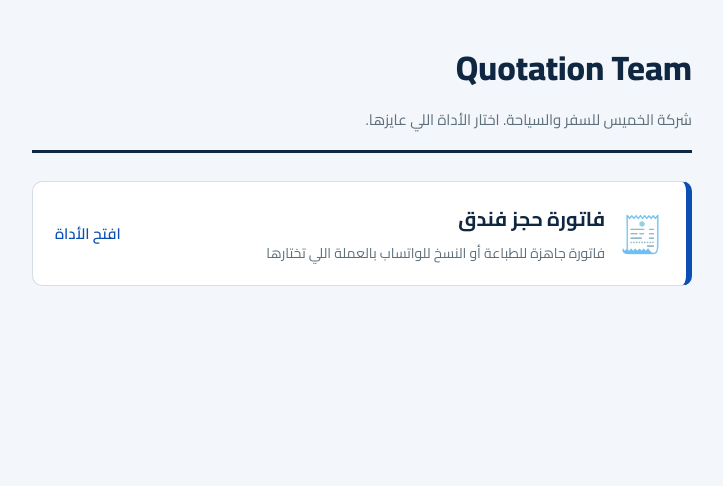
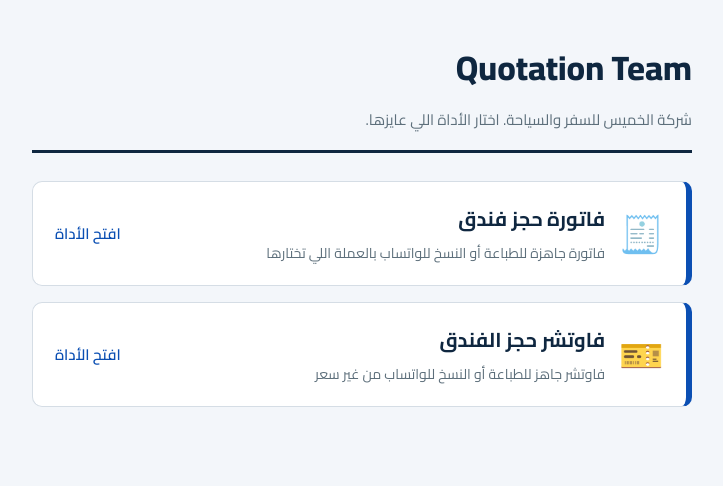
Before and after one commit to fadyna3em/Voucher-invoice, a plain HTML site: page index.html in a window 1280 px wide. Shown: the whole page, without its empty margins (278-1001 px from the left). Drawn offline with Linux system fonts and the light colour scheme.

Commit message:
Add files via upload

```diff
--- a/index.html
+++ b/index.html
@@ -36,6 +36,12 @@
     <div class="go">افتح الأداة</div>
   </a>
 
+  <a class="card" href="hotel-voucher.html">
+    <div class="ico">🎫</div>
+    <div class="info"><b>فاوتشر حجز الفندق</b><span>فاوتشر جاهز للطباعة أو النسخ للواتساب من غير سعر</span></div>
+    <div class="go">افتح الأداة</div>
+  </a>
+
   <!-- لإضافة أداة جديدة: انسخ الكارت اللي فوق والصقه هنا وغيّر العنوان والوصف والرابط -->
 </div>
 </body>
```
